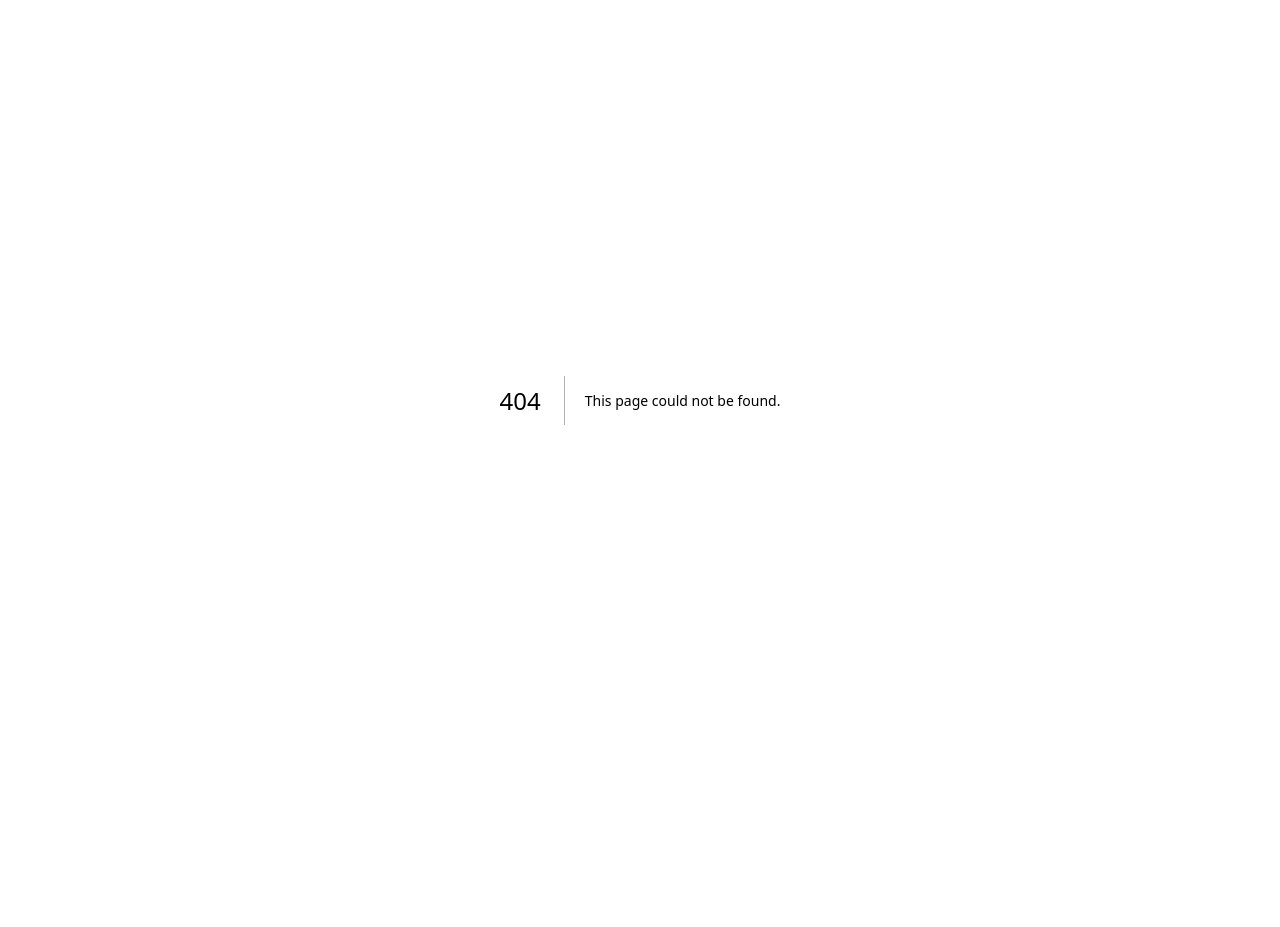
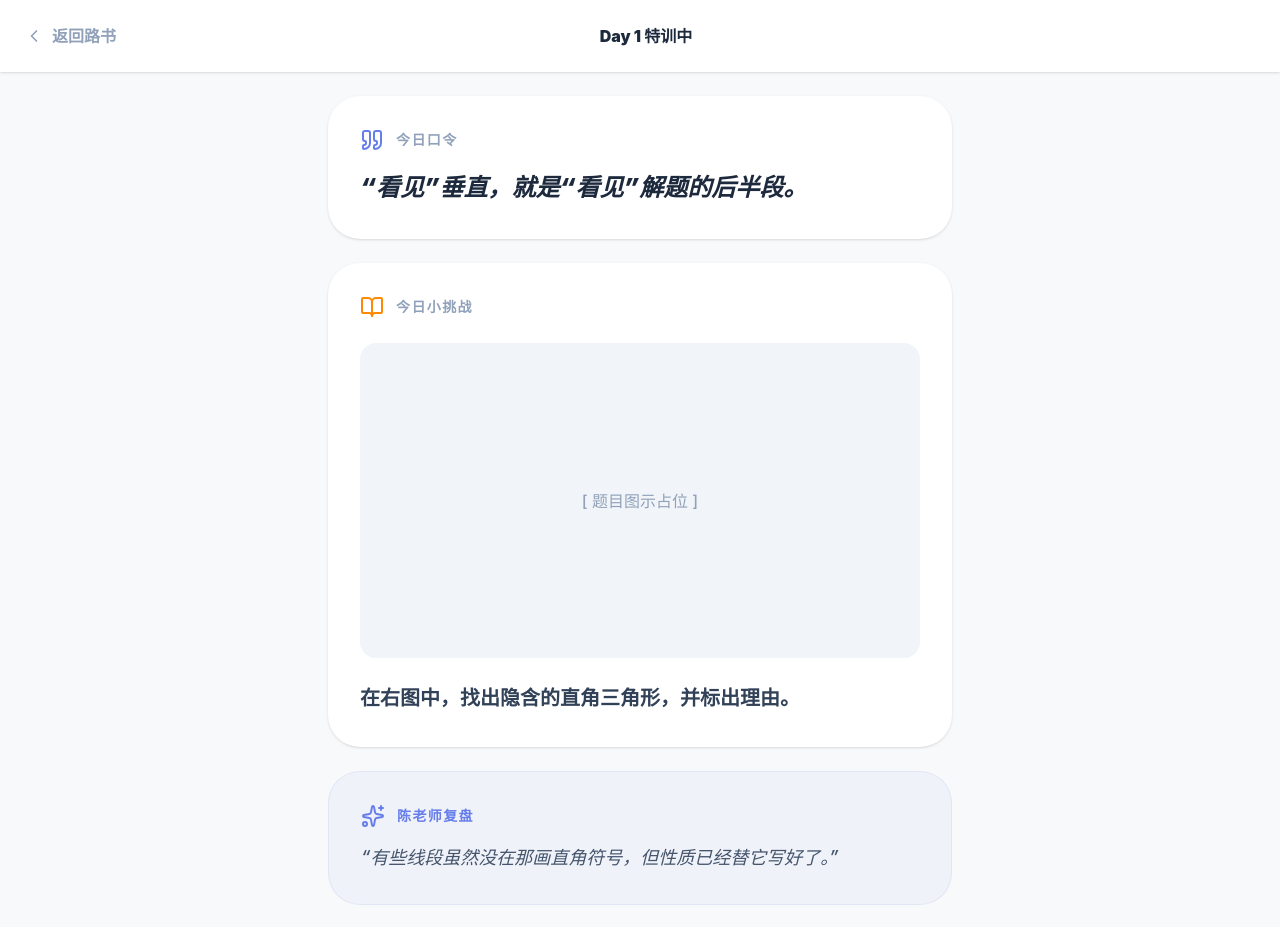
Before and after one commit to zy668559-lang/geom-awake, a Next.js app: page /repair/day/1 in a window 1280 px wide. Before the commit this address had no page. Shown: the top 927 px of the page. Before the commit the page ends 800 px from the top, so only its background shows below. Built offline with nearby package versions, Linux system fonts and the light colour scheme.

Commit message:
feat: M2 repair plan pages (Day1-7)

```diff
--- /dev/null
+++ b/app/repair/day/[id]/page.tsx
@@ -0,0 +1,85 @@
+"use client";
+
+import { useParams, useRouter } from "next/navigation";
+import { ChevronLeft, Send, Sparkles, BookOpen, Quote } from "lucide-react";
+
+const DAY_CONTENT: Record<number, any> = {
+    1: {
+        title: "见微知著",
+        password: "“看见”垂直，就是“看见”解题的后半段。",
+        problem: "在右图中，找出隐含的直角三角形，并标出理由。",
+        review: "有些线段虽然没在那画直角符号，但性质已经替它写好了。",
+    }
+};
+
+export default function DayDetailsPage() {
+    const params = useParams();
+    const router = useRouter();
+    const dayId = Number(params.id);
+    const content = DAY_CONTENT[dayId] || DAY_CONTENT[1]; // Fallback to day 1
+
+    return (
+        <div className="min-h-screen bg-[#F8F9FA] flex flex-col">
+            <nav className="p-6 flex items-center justify-between bg-white shadow-sm">
+                <button
+                    onClick={() => router.push("/repair")}
+                    className="flex items-center gap-2 text-slate-400 font-bold hover:text-slate-600 transition-colors"
+                >
+                    <ChevronLeft size={20} />
+                    返回路书
+                </button>
+                <span className="font-black text-slate-800">Day {dayId} 特训中</span>
+                <div className="w-20" />
+            </nav>
+
+            <main className="flex-1 max-w-2xl mx-auto w-full p-6 space-y-6 pb-24">
+                {/* 1. 今日口令 */}
+                <div className="bg-white rounded-[32px] p-8 shadow-sm">
+                    <div className="flex items-center gap-3 mb-4">
+                        <Quote className="text-[#667EEA]" size={24} />
+                        <h2 className="text-sm font-bold text-slate-400 tracking-widest uppercase">今日口令</h2>
+                    </div>
+                    <p className="text-2xl font-black text-slate-800 leading-relaxed italic">
+                        {content.password}
+                    </p>
+                </div>
+
+                {/* 2. 今日小挑战 */}
+                <div className="bg-white rounded-[32px] p-8 shadow-sm">
+                    <div className="flex items-center gap-3 mb-6">
+                        <BookOpen className="text-orange-400" size={24} />
+                        <h2 className="text-sm font-bold text-slate-400 tracking-widest uppercase">今日小挑战</h2>
+                    </div>
+
+                    <div className="aspect-video bg-slate-100 rounded-2xl flex items-center justify-center mb-6">
+                        <p className="text-slate-400 font-medium">[ 题目图示占位 ]</p>
+                    </div>
+
+                    <p className="text-xl font-bold text-slate-700 leading-relaxed">
+                        {content.problem}
+                    </p>
+                </div>
+
+                {/* 3. 陈老师复盘 */}
+                <div className="bg-[#667EEA]/5 border border-[#667EEA]/10 rounded-[32px] p-8">
+                    <div className="flex items-center gap-3 mb-4">
+                        <Sparkles className="text-[#667EEA]" size={24} />
+                        <h2 className="text-sm font-bold text-[#667EEA] tracking-widest uppercase">陈老师复盘</h2>
+                    </div>
+                    <p className="text-lg font-medium text-slate-600 italic">
+                        “{content.review}”
+                    </p>
+                </div>
+
+                {/* 底部按钮 */}
+                <button
+                    onClick={() => router.push("/repair/submit")}
+                    className="w-full bg-[#1A1A1A] text-white text-xl font-bold py-6 rounded-[24px] shadow-lg hover:scale-[1.02] active:scale-[0.98] transition-all flex items-center justify-center gap-2 group"
+                >
+                    我写好了，陈老师帮我看看
+                    <Send size={20} className="group-hover:translate-x-1 group-hover:-translate-y-1 transition-transform" />
+                </button>
+            </main>
+        </div>
+    );
+}
--- a/app/repair/page.tsx
+++ b/app/repair/page.tsx
@@ -2,7 +2,17 @@
 
 import { useEffect, useState } from "react";
 import { useRouter } from "next/navigation";
-import { ChevronLeft, Sparkles } from "lucide-react";
+import { ChevronLeft, Calendar, CheckCircle2, Lock, ArrowRight } from "lucide-react";
+
+const PLAN_DATA = [
+    { id: 1, title: "Day 1: 见微知著", status: "unlocked", task: "识别图形中的隐藏垂直关系" },
+    { id: 2, title: "Day 2: 顺藤摸瓜", status: "locked", task: "辅助线的连法：从垂直推导中线" },
+    { id: 3, title: "Day 3: 移花接木", status: "locked", task: "全等替换：图形旋转的核心技巧" },
+    { id: 4, title: "Day 4: 抽丝剥茧", status: "locked", task: "拆解复杂多边形为基本三角形" },
+    { id: 5, title: "Day 5: 举一反三", status: "locked", task: "相似构造：从局部看整体比例" },
+    { id: 6, title: "Day 6: 返璞归真", status: "locked", task: "经典母题串联与识别" },
+    { id: 7, title: "Day 7: 成果验收", status: "locked", task: "复检对比：拿下这门题" },
+];
 
 export default function RepairPage() {
     const router = useRouter();
@@ -21,29 +31,55 @@ export default function RepairPage() {
 
     return (
         <div className="min-h-screen bg-[#F8F9FA] flex flex-col">
-            <nav className="p-6">
+            <nav className="p-6 flex items-center justify-between bg-white/80 backdrop-blur-md sticky top-0 z-10 shadow-sm">
                 <button
                     onClick={() => router.push("/report")}
                     className="flex items-center gap-2 text-slate-400 font-bold hover:text-slate-600 transition-colors"
                 >
                     <ChevronLeft size={20} />
-                    返回报告
+                    报告详情
                 </button>
+                <span className="font-black text-slate-800">7天特训路书</span>
+                <div className="w-20" />
             </nav>
 
-            <main className="flex-1 max-w-2xl mx-auto w-full p-6 text-center">
-                <div className="bg-white rounded-[40px] p-12 shadow-[0_4px_24px_rgba(0,0,0,0.04)] animate-in fade-in zoom-in duration-700">
-                    <div className="w-20 h-20 bg-yellow-100 text-yellow-600 rounded-full flex items-center justify-center mx-auto mb-8">
-                        <Sparkles size={40} />
-                    </div>
+            <main className="flex-1 max-w-2xl mx-auto w-full p-6">
+                <header className="mb-8 text-center">
+                    <h1 className="text-3xl font-black text-slate-800 mb-2">陈老师 7 天提分计划</h1>
+                    <p className="text-slate-500 font-medium">每天 15 分钟，攻克几何大题</p>
+                </header>
 
-                    <h1 className="text-3xl font-black text-slate-800 mb-4">
-                        特训开启！
-                    </h1>
-                    <p className="text-xl text-slate-500 font-medium leading-relaxed">
-                        陈老师正在为你准备 7 天专属训练计划...<br />
-                        先喝口水，好戏马上开场。
-                    </p>
+                <div className="space-y-4 pb-24">
+                    {PLAN_DATA.map((day) => (
+                        <div
+                            key={day.id}
+                            onClick={() => day.status === "unlocked" && router.push(`/repair/day/${day.id}`)}
+                            className={`
+                                relative p-6 rounded-[24px] border-2 transition-all cursor-pointer group
+                                ${day.status === "unlocked"
+                                    ? "bg-white border-white shadow-[0_4px_12px_rgba(0,0,0,0.05)] hover:scale-[1.02] hover:shadow-lg active:scale-[0.98]"
+                                    : "bg-slate-100 border-transparent opacity-60 grayscale cursor-not-allowed"}
+                            `}
+                        >
+                            <div className="flex items-center gap-4">
+                                <div className={`
+                                    w-12 h-12 rounded-2xl flex items-center justify-center font-bold text-lg
+                                    ${day.status === "unlocked" ? "bg-[#667EEA] text-white" : "bg-slate-200 text-slate-400"}
+                                `}>
+                                    {day.id}
+                                </div>
+                                <div className="flex-1">
+                                    <h3 className="text-lg font-black text-slate-800">{day.title}</h3>
+                                    <p className="text-sm font-medium text-slate-500">{day.task}</p>
+                                </div>
+                                {day.status === "unlocked" ? (
+                                    <ArrowRight size={20} className="text-slate-300 group-hover:text-[#667EEA] group-hover:translate-x-1 transition-all" />
+                                ) : (
+                                    <Lock size={20} className="text-slate-400" />
+                                )}
+                            </div>
+                        </div>
+                    ))}
                 </div>
             </main>
         </div>
```
